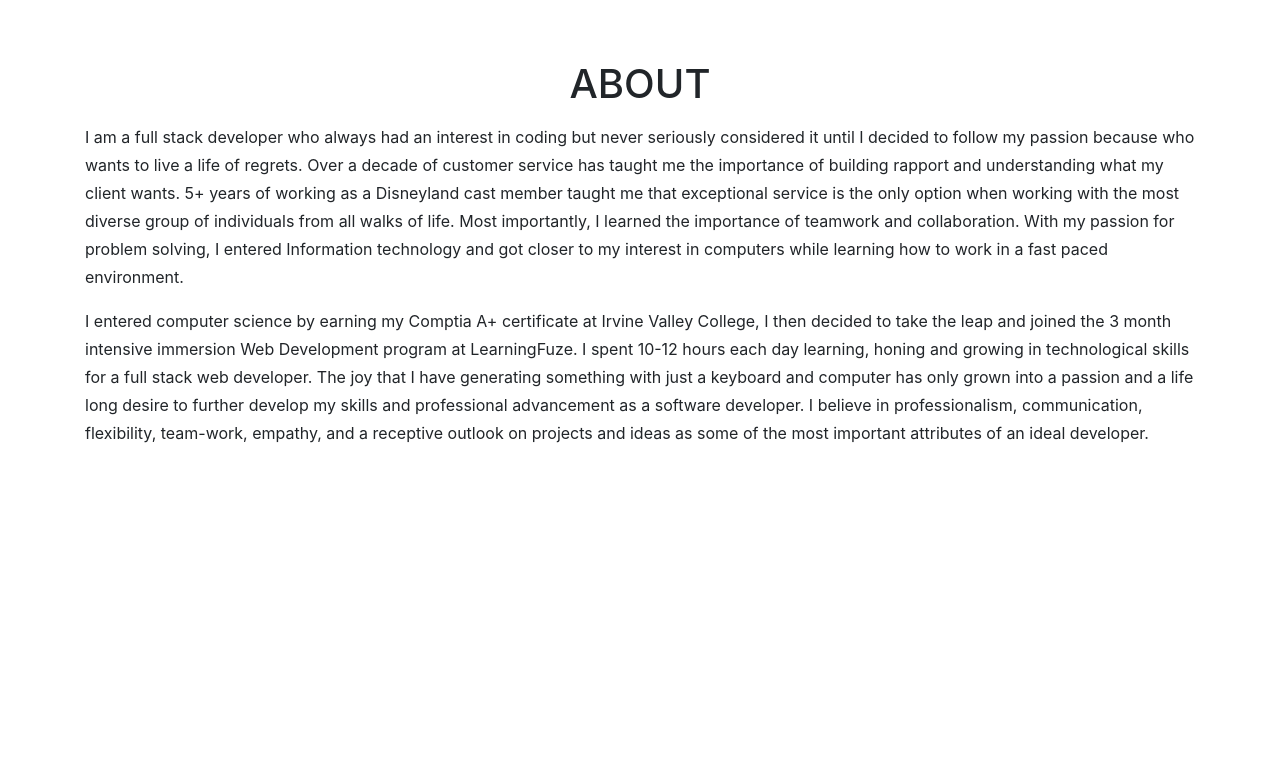
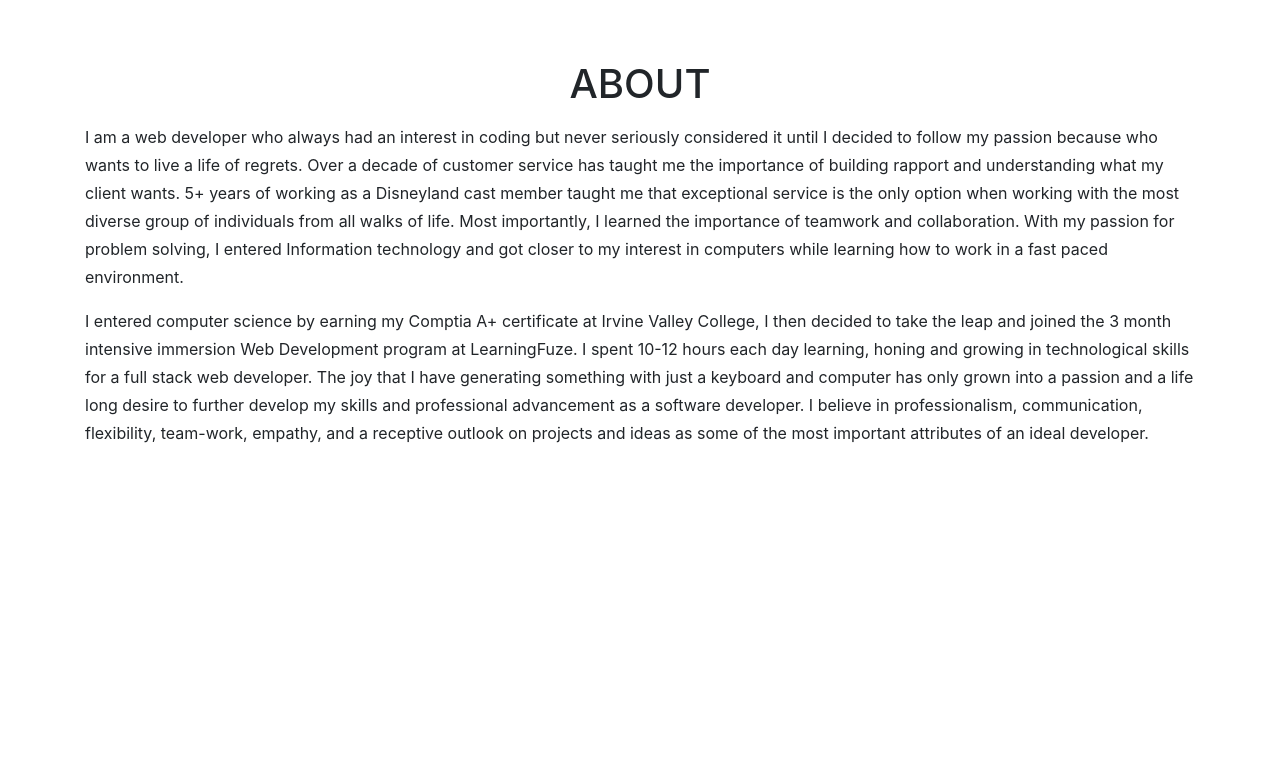
Before and after one commit to Michaelbaltazar265/portfolio, a website with bundled scripts: page index.html in a window 1280 px wide. Shown: the part 780-1540 px from the top of the page. Built offline with nearby package versions, Linux system fonts and the light colour scheme; files whose address does not match are found by name; a web font is replaced by a local one.

Commit message:
added web developer

```diff
--- a/index.html
+++ b/index.html
@@ -82,7 +82,7 @@
       </div>
       <div class="row">
         <div class="col-lg-12">
-          <p>I am a full stack developer who always had an interest in coding but never seriously considered it until I
+          <p>I am a web developer who always had an interest in coding but never seriously considered it until I
             decided to follow my passion because who wants to live a life of regrets. Over a decade of customer service
             has taught me the importance of building rapport and understanding what my client wants. 5+ years of
             working as a Disneyland cast member taught me that exceptional service is the only option when working with
```
